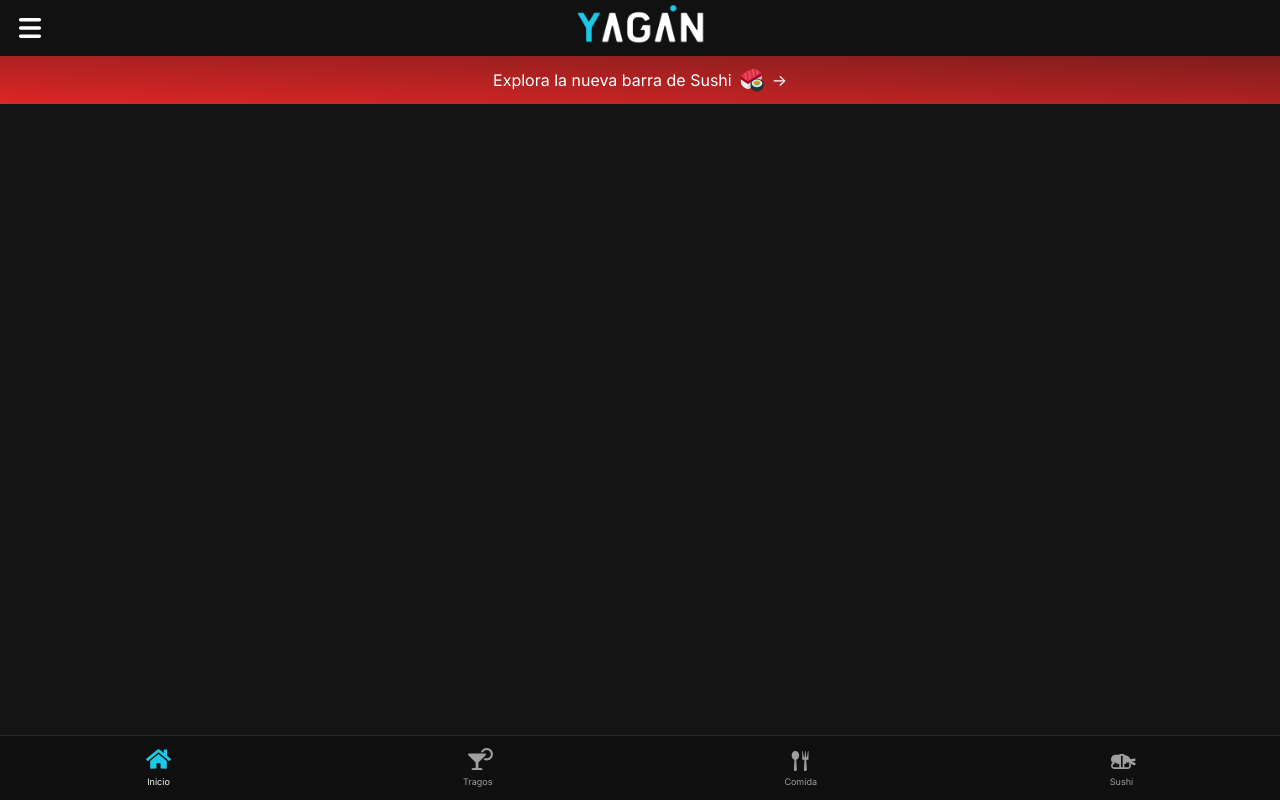
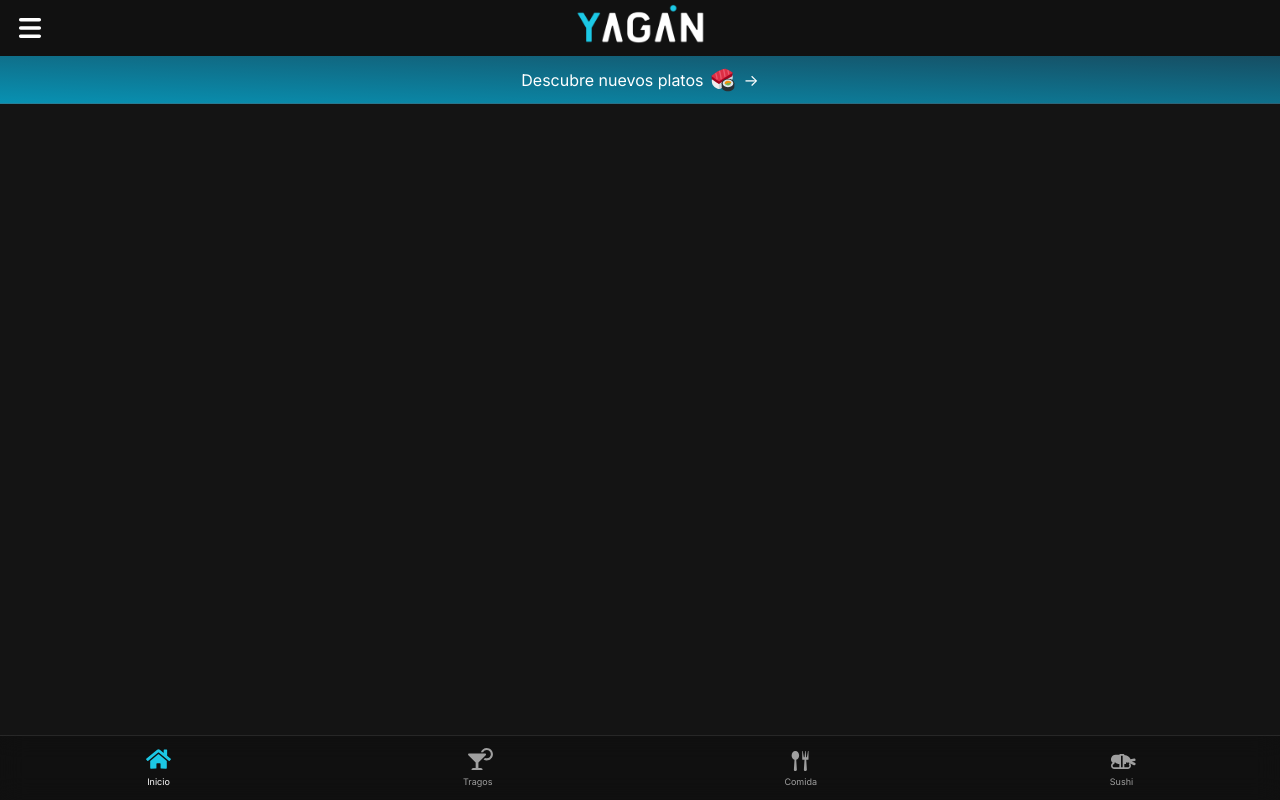
Before and after one commit to 4mser/yagan, a Next.js app: page / in a window 1280 px wide. Built offline with nearby package versions, Linux system fonts and the light colour scheme.

Commit message:
carrusel

```diff
--- a/src/components/banner.jsx
+++ b/src/components/banner.jsx
@@ -1,18 +1,70 @@
+
+'use client'
 import Link from 'next/link'
-import React from 'react'
+import 'swiper/css';
+import 'swiper/css/pagination';
+import 'swiper/css/navigation';
 
-const Banner = () => {
+
+// import required modules
+import { Autoplay } from 'swiper/modules';
+import { Swiper, SwiperSlide } from 'swiper/react';
+
+export default function App() {
   return (
-    <Link href={'/carta'} >
-        <div className='fixed w-full top-14 h-12 left-0 bg-gradient-to-tr from-red-600 to-red-900 flex justify-center gap-2 px-4 py-2 items-center border-b border-white/10 '>
 
-            <p>Explora la nueva barra de Sushi</p>
-            <img src="/icons/sushi.svg" alt="" className='w-6' />
-            <p>{`->`}</p>
+    <main className='absolute top-14 left-0 w-full overflow-hidden'>
+        <Swiper
+        spaceBetween={0}
+        centeredSlides={true}
+        autoplay={{
+          delay: 3500,
+          disableOnInteraction: false,
+        }}
+        pagination={{
+          clickable: true,
+        }}
+        navigation={false}
+        modules={[Autoplay]}
+        className="mySwiper"
+      >
+        <SwiperSlide>
+            <Link href={'/sushi'} >
+                <div className='h-12 w-full bg-gradient-to-tr from-red-600 to-red-900 flex justify-center gap-2 px-4 py-2 items-center border-b border-white/10 '>
 
-            </div>
-    </Link>
-  )
+                    <p>Explora la nueva barra de Sushi</p>
+                    <img src="/icons/sushi.svg" alt="" className='w-6' />
+                    <p>{`->`}</p>
+
+                </div>
+            </Link>
+        </SwiperSlide>
+
+        <SwiperSlide>
+            <Link href={'/carta'} >
+                <div className='h-12 w-full bg-gradient-to-tr from-cyan-600 to-cyan-900 flex justify-center gap-2 px-4 py-2 items-center border-b border-white/10 '>
+
+                    <p>Descubre nuevos platos</p>
+                    <img src="/icons/sushi.svg" alt="" className='w-6' />
+                    <p>{`->`}</p>
+
+                </div>
+            </Link>
+        </SwiperSlide>
+
+        <SwiperSlide>
+            <Link href={'/carta'} >
+                <div className='h-12 w-full bg-gradient-to-tr from-yellow-600 to-yellow-900 flex justify-center gap-2 px-4 py-2 items-center border-b border-white/10 '>
+
+                    <p>Conoce los tragos de autor</p>
+                    <img src="/icons/sushi.svg" alt="" className='w-6' />
+                    <p>{`->`}</p>
+
+                </div>
+            </Link>
+        </SwiperSlide>
+      </Swiper>
+    </main>
+
+  );
 }
-
-export default Banner
```
Also changed, not shown: package.json (+6 -4 lines), 1 other file (tests, documents, lock files or other folders).
